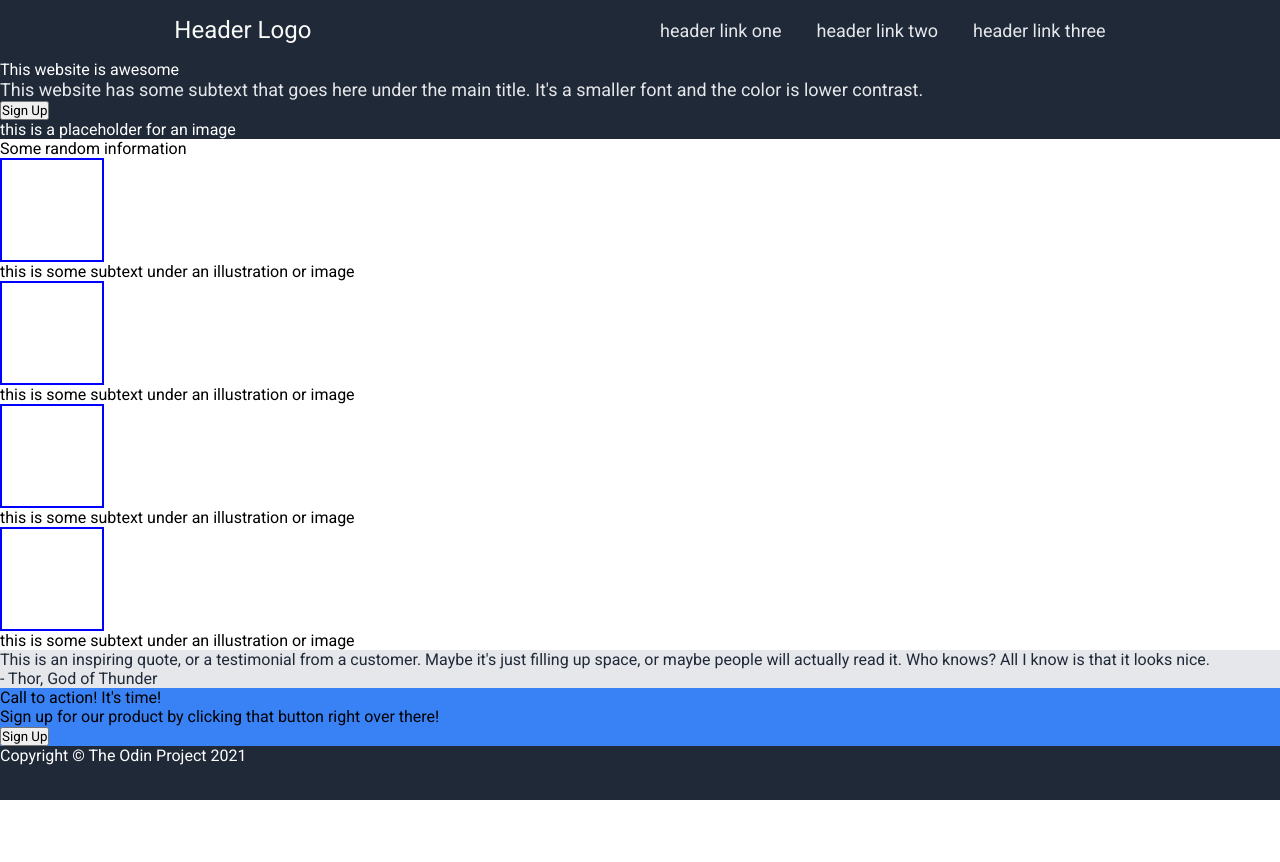
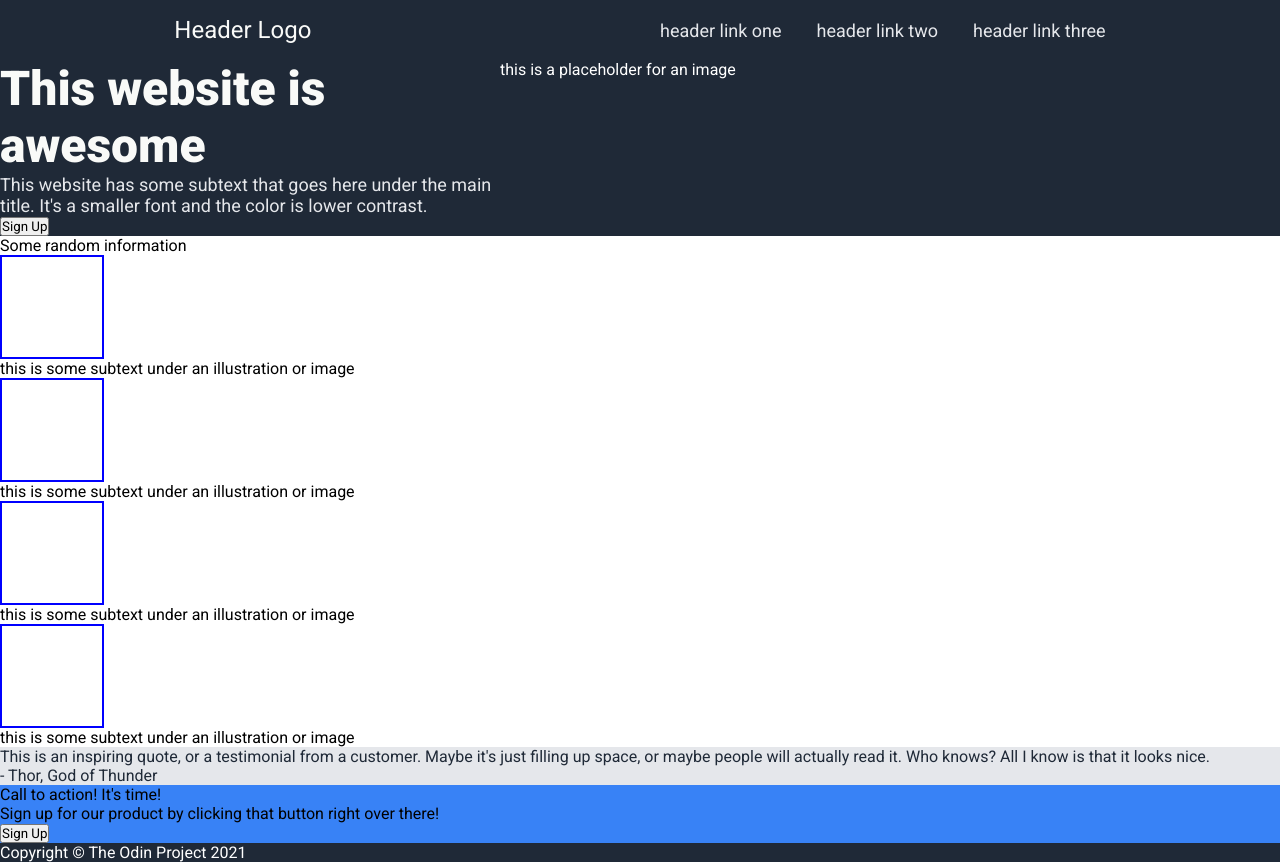
Before and after one commit to mabstract25/landing-page, a plain HTML site: page index.html in a window 1280 px wide. Before the commit the page ends 800 px from the top, so only its background shows below. Drawn offline with Linux system fonts and the light colour scheme.

Commit message:
Begin header style

```diff
--- a/styles.css
+++ b/styles.css
@@ -15,11 +15,7 @@ a {
     height: 100vh;
 }
 
-.header {
-    background-color: #1F2937;
-    color: #FFFFFF;
-    flex: 1;
-}
+
 
 .banner {
     display: flex;
@@ -32,6 +28,19 @@ a {
 .rightlinks {
     display: flex;
     gap: 35px;
+}
+
+.header {
+    background-color: #1F2937;
+    color: #FFFFFF;
+}
+
+.herocontent {
+    display: flex;
+}
+
+.herocontentleft {
+    width: 500px;
 }
 
 .quote {
@@ -69,3 +78,9 @@ a {
     font-size: 18px;
     color: #E5E7EB;
 }
+
+.heromaintext {
+    font-size: 48px;
+    color: #F9FAF8;
+    font-weight: 900;
+}
```
